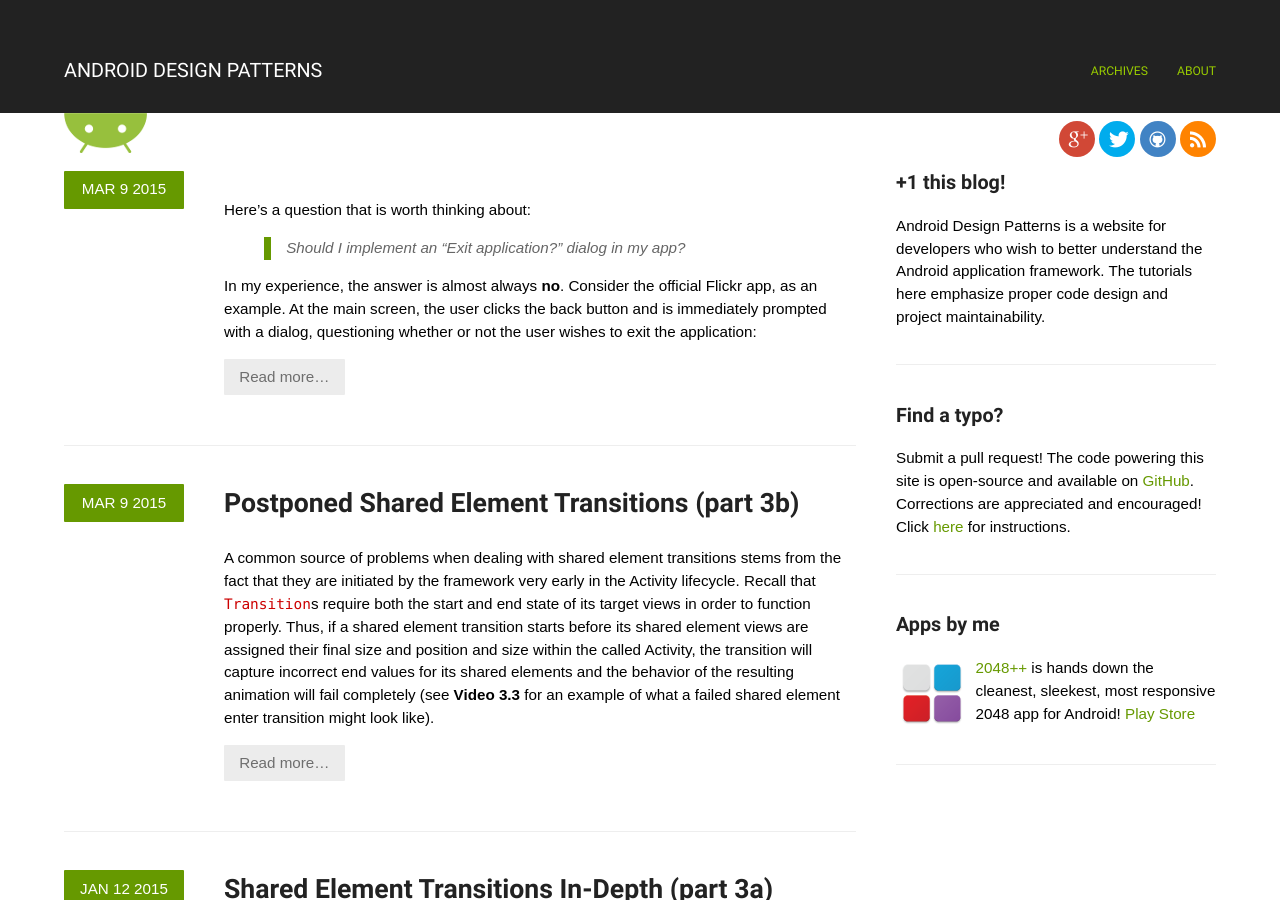
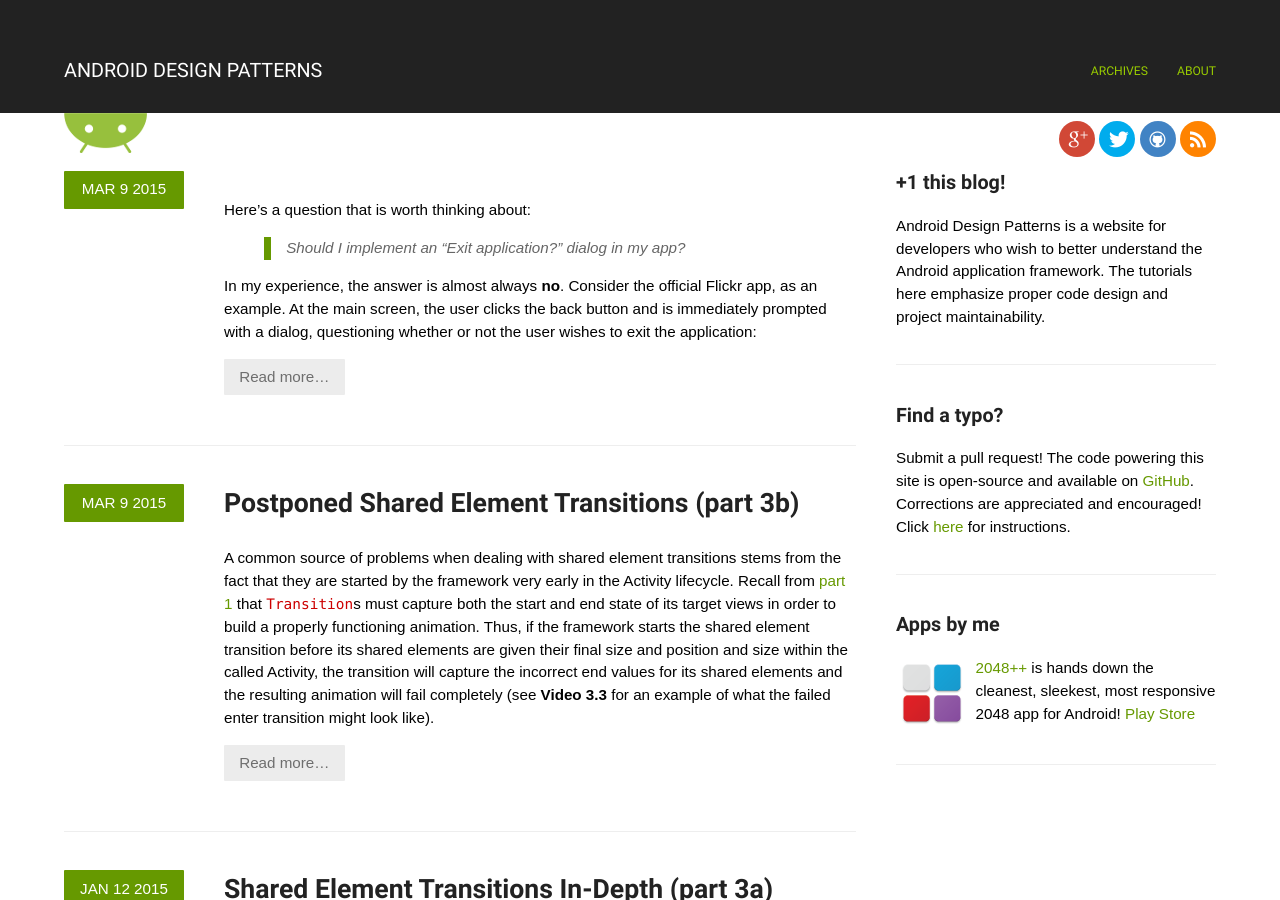
Before and after one commit to alexjlockwood/AndroidDesignPatterns, a Jekyll site: the page built from index.html, in a window 1280 px wide and 900 px high. Built offline with Jekyll 4.4.1, drawn with Linux system fonts in a browser that asks for light colours; some web fonts are replaced; Markdown is read by kramdown in place of the engine named in the settings; the list of posts is cut into pages by our own code; comment, search, counter and statistics services are not loaded; some of the changed lines change nothing that is shown.

Commit message:
near final draft of part3b

````diff
--- a/_posts/2015-03-09-activity-fragment-postponed-shared-element-transitions-part3b.md
+++ b/_posts/2015-03-09-activity-fragment-postponed-shared-element-transitions-part3b.md
@@ -17,13 +17,13 @@
 * **Part 3c:** Implementing Shared Element Callbacks (_coming soon!_)
 * **Part 4:** Activity & Fragment Transition Examples (_coming soon!_)
 
-We begin by discussing the need to postpone certain shared element transitions by giving a few specific examples.
+We begin by discussing the need to postpone certain shared element transitions through a few specific examples.
 
-### Why Postponed Shared Element Transitions?
+### Understanding the Problem
 
 <!--morestart-->
 
-A common source of problems when dealing with shared element transitions stems from the fact that they are initiated by the framework very early in the Activity lifecycle. Recall that `Transition`s require both the start and end state of its target views in order to function properly. Thus, if a shared element transition starts before its shared element views are assigned their final size and position and size within the called Activity, the transition will capture incorrect end values for its shared elements and the behavior of the resulting animation will fail completely (see **Video 3.3** for an example of what a failed shared element enter transition might look like).
+A common source of problems when dealing with shared element transitions stems from the fact that they are started by the framework very early in the Activity lifecycle. Recall from [part 1][part1] that `Transition`s must capture both the start and end state of its target views in order to build a properly functioning animation. Thus, if the framework starts the shared element transition before its shared elements are given their final size and position and size within the called Activity, the transition will capture the incorrect end values for its shared elements and the resulting animation will fail completely (see **Video 3.3** for an example of what the failed enter transition might look like).
 
 <!--more-->
 
@@ -40,19 +40,19 @@
   </div>
 </div>
 
-Whether or not the shared elements' end values will be calculated before the transition begins depends mostly on two factors: the complexity/depth of the called activity's layout and the amount of time it takes for the called activity to load the required data. The more complex the layout, the longer it will take to determine the shared elements position and size on the screen. Similarly, if the shared elements' appearance within the UI depends on data loaded asynchronously on a background thread, the greater the chance that the framework will start the transition without it. Listed below are some of the common scenarios in which you might encounter these issues:
+Whether or not the shared elements' end values will be calculated before the transition begins depends mainly on two factors: (1) the complexity and depth of the called activity's layout and (2) the amount of time it takes for the called activity to load its required data. The more complex the layout, the longer it will take to determine the shared elements' position and size on the screen. Similarly, if the shared elements' final appearance within the activity depends on asynchronously loaded data, there is a chance that the framework might automatically start the shared element transition without it. Listed below are some of the common cases in which you might encounter these issues:
 
 * **The shared element lives in a `Fragment` hosted by the called activity.** [`FragmentTransaction`s are not executed immediately after they are committed][FragmentTransaction#commit]; they are scheduled as work on the main thread to be done at a later time. Thus, if the shared element lives inside the `Fragment`'s view hierarchy and the `FragmentTransaction` is not executed quickly enough, it is possible that the framework will start the shared element transition before the shared element is properly measured and laid out within the called Activity.<sup><a href="#footnote1" id="ref1">1</a></sup>
 
-* **The shared element is a high-resolution image.** Setting a high resolution image that exceeds the `ImageView`'s initial bounds might end up triggering [an additional layout pass][ImageViewRequestLayout] on the view hierarchy, making it more likely that the transition will begin before the shared element is ready. The asynchronous nature of popular bitmap loading/scaling libraries, such as [Volley][Volley] and [Picasso][Picasso], will not reliably fix this problem: the framework has no prior knowledge that the images are being downloaded, scaled, or fetched from disk on a background thread.
+* **The shared element is a high-resolution image.** Setting a high resolution image that exceeds the `ImageView`'s initial bounds might end up triggering [an additional layout pass][ImageViewRequestLayout] on the view hierarchy, making it more likely that the transition will begin before the shared element is ready. The asynchronous nature of popular bitmap loading/scaling libraries, such as [Volley][Volley] and [Picasso][Picasso], will not reliably fix this problem: the framework has no prior knowledge that the images are being downloaded, scaled, or fetched from disk on a background thread and will start the shared element transition whether or not images are still being processed.
 
-* **The shared element depends on asynchronously loaded data.** If the shared element views depends on data loaded by an `AsyncTask`, an `AsyncQueryHandler`, a `Loader`, or something similar, it is possible that the framework will start the transition before those results are delivered back to the activity.
+* **The shared element depends on asynchronously loaded data.** If the shared elements require data loaded by an `AsyncTask`, an `AsyncQueryHandler`, a `Loader`, or something similar before their final appearance within the called activity can be determined, the framework might start the transition before that data is queried and delivered back to the application's main thread.
 
-### Understanding `postponeEnterTransition()` and `startPostponedEnterTransition()`
+### `postponeEnterTransition()` and `startPostponedEnterTransition()`
 
 At this point you might be thinking, _"If only there was a way to temporarily pause the transition until we know for sure that the shared elements have been properly measured and laid out."_ Well, you're in luck, because the Activity Transitions API<sup><a href="#footnote2" id="ref2">2</a></sup> gives us a way to do just that!
 
-To temporarily pause the shared element transition from beginning, call [`postponeEnterTransition()`][postponeEnterTransition] in your activity's `onCreate()` method. Later, when you know for certain that all of your shared elements have been properly positioned and sized, call [`startPostponedEnterTransition()`][startPostponedEnterTransition] to let the framework know that it should resume the transition. A common pattern you'll find useful is to start the postponed transition in an [`OnPreDrawListener`][OnPreDrawListener], which is guaranteed to be called after your shared element has finished its measurement and layout phases:
+To temporarily prevent the shared element transition from beginning, call [`postponeEnterTransition()`][postponeEnterTransition] in your called activity's `onCreate()` method. Later, when you know for certain that all of your shared elements have been properly positioned and sized, call [`startPostponedEnterTransition()`][startPostponedEnterTransition] to resume the transition. A common pattern you'll find useful is to start the postponed transition in an [`OnPreDrawListener`][OnPreDrawListener], which will be called immediately before the shared element is drawn (at which point we can know for certain that it has finished its measurement and layout phases):<sup><a href="#footnote3" id="ref3">3</a></sup>
 
 ```java
 @Override
@@ -96,7 +96,7 @@
 }
 ```
 
-Despite their slightly misleading names, these two methods can be used to postpone return transitions as well. Simply postpone the return transition within the calling Activity's [onActivityReenter()][Activity#onActivityReenter] method instead:
+Despite their slightly misleading names, these two methods can be used to postpone return transitions as well. Simply postpone the return transition within the calling Activity's [onActivityReenter()][Activity#onActivityReenter] method instead:<sup><a href="#footnote4" id="ref4">4</a></sup>
 
 ```java
 @Override
@@ -112,9 +112,7 @@
 }
 ```
 
-### Conclusion
-
-Before we end our discussion on postponed shared element transitions, we must bring attention to some of the potentially harmful side-effects:
+Despite making your shared element transitions smoother and more reliable, it's important to also be aware that introducing postponed shared element transitions into your application could also have some potentially harmful side-effects:
 
 * **Never forget to call `startPostponedEnterTransition()` after calling `postponeEnterTransition`.** Forgetting to do so will leave your application in a state of deadlock, preventing the user from ever being able to reach the next Activity screen.
 
@@ -123,9 +121,13 @@
 As always, thanks for reading! Feel free to leave a comment if you have any questions, and don't forget to +1 and/or share this blog post if you found it helpful!
 
 <hr class="footnote-divider"/>
-<sup id="footnote?">1</sup> Of course, most applications can usually workaround this issue by calling [`FragmentManager#executePendingTransactions()`][FragmentManager#executePendingTransactions], which will force any pending `FragmentTransaction` to execute immediately instead of asynchronously. <a href="#ref1" title="Jump to footnote 1.">&#8617;</a>
+<sup id="footnote1">1</sup> Of course, most applications can usually workaround this issue by calling [`FragmentManager#executePendingTransactions()`][FragmentManager#executePendingTransactions], which will force any pending `FragmentTransaction` to execute immediately instead of asynchronously. <a href="#ref1" title="Jump to footnote 1.">&#8617;</a>
 
-<sup id="footnote?">2</sup> Note that `postponeEnterTransition()` and `startPostponedEnterTransition()` methods only work for Activity Transitions and not for Fragment Transitions. For an explanation and possible workaround, see [this StackOverflow answer][PostponeEnterTransitionForFragments] or [this Google+ post][PostponeEnterTransitionForFragmentsG+]. <a href="#ref2" title="Jump to footnote 2.">&#8617;</a>
+<sup id="footnote2">2</sup> Note that `postponeEnterTransition()` and `startPostponedEnterTransition()` methods only work for Activity Transitions and not for Fragment Transitions. For an explanation and possible workaround, see [this StackOverflow answer][PostponeEnterTransitionForFragments] or [this Google+ post][PostponeEnterTransitionForFragmentsG+]. <a href="#ref2" title="Jump to footnote 2.">&#8617;</a>
+
+<sup id="footnote3">3</sup> You can verify whether or not allocating the `OnPreDrawListener` is necessary by calling [`View#isLayoutRequested()`][View#isLayoutRequested] beforehand. <a href="#ref3" title="Jump to footnote 3.">&#8617;</a>
+
+<sup id="footnote3">4</sup> A good way to test the behavior of your return/reenter shared element transitions is by going into the Developer Options and enabling the "Don't keep activities" setting. This will help test the worst case scenario in which the calling activity will need to recreate its layout, requery any necessary data, etc. before the return transition can begin. <a href="#ref4" title="Jump to footnote 4.">&#8617;</a>
 
   [postponeEnterTransition]: https://developer.android.com/reference/android/app/Activity.html#postponeEnterTransition()
   [startPostponedEnterTransition]: https://developer.android.com/reference/android/app/Activity.html#startPostponedEnterTransition()
@@ -139,6 +141,7 @@
   [PostponeEnterTransitionForFragmentsG+]: https://plus.google.com/+AlexLockwood/posts/3DxHT42rmmY
   [Activity#onActivityReenter]: https://developer.android.com/reference/android/app/Activity.html#onActivityReenter(int,%20android.content.Intent)
   [OnPreDrawListener]: http://developer.android.com/reference/android/view/ViewTreeObserver.OnPreDrawListener.html
+  [View#isLayoutRequested]: http://developer.android.com/reference/android/view/View.html#isLayoutRequested()
 
   [ImageViewRequestLayout]: https://github.com/android/platform_frameworks_base/blob/lollipop-release/core/java/android/widget/ImageView.java#L453-L455
   [Volley]: https://android.googlesource.com/platform/frameworks/volley
````
